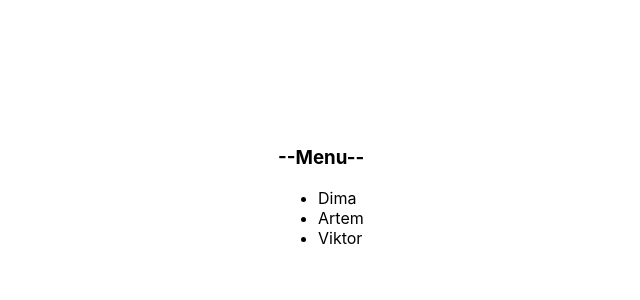
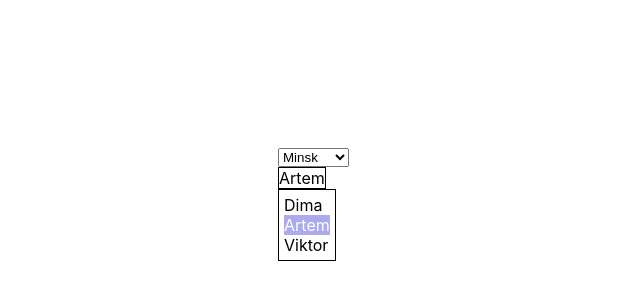
Before and after one commit to xyzimusic/react-ts, a React (Create React App) app: page / in a window 1280 px wide. Shown: the part 54-354 px from the top of the page, without its empty margins (62-702 px from the left). Built offline with nearby package versions, Linux system fonts and the light colour scheme.

Commit message:
react-15

```diff
--- a/src/App.tsx
+++ b/src/App.tsx
@@ -2,6 +2,7 @@ import React, {ChangeEvent, useRef, useState} from 'react';
 import './App.css';
 import {RatingValueType} from './components/Rating/Rating';
 import Accordion from './components/Accordion/Accordion';
+import Select from './components/Select/Select';
 
 
 function App() {
@@ -19,19 +20,35 @@ function App() {
     const onClick = (value: any) => {
         console.log(value)
     }
+
+    const [value,setValue] = useState('2')
     return (
         <div className="App">
-            <Accordion onClick={onClick}
-                       titleValue={'Menu'}
-                       collapsed={accordionCollapsed}
-                       onChange={callback}
-                       items={
-                           [
-                               {title: 'Dima', value: 1},
-                               {title: 'Artem', value: 2},
-                               {title: 'Viktor', value: 3}
-                           ]
-                       }></Accordion>
+            {/*<Accordion onClick={onClick}*/}
+            {/*           titleValue={'Menu'}*/}
+            {/*           collapsed={accordionCollapsed}*/}
+            {/*           onChange={callback}*/}
+            {/*           items={*/}
+            {/*               [*/}
+            {/*                   {title: 'Dima', value: 1},*/}
+            {/*                   {title: 'Artem', value: 2},*/}
+            {/*                   {title: 'Viktor', value: 3}*/}
+            {/*               ]*/}
+            {/*           }></Accordion>*/}
+
+            <Select
+                value={value}
+                items={
+                    [
+                        {title: 'Dima', value: '1'},
+                        {title: 'Artem', value: '2'},
+                        {title: 'Viktor', value: '3'}
+                    ]
+                }
+                onChange={(value:any) => {
+                    setValue(value)
+                }}
+            />
         </div>
     );
 }
--- /dev/null
+++ b/src/components/Select/Select.module.css
@@ -0,0 +1,22 @@
+.select span.main {
+    border: 1px solid black;
+    display: inline-block;
+    min-height: 20px;
+    min-width: 20px;
+}
+
+.items {
+    display: block;
+    position: absolute;
+    padding: 5px;
+    border: 1px solid black
+}
+
+.select .active {
+    display: block;
+}
+
+.item.selected {
+    background-color: #aaaaec;
+    color: white;
+}
--- /dev/null
+++ b/src/components/Select/Select.tsx
@@ -0,0 +1,99 @@
+import React, {useEffect, useState} from 'react';
+import {ItemType} from '../Accordion/Accordion';
+import styles from './Select.module.css'
+import {Simulate} from 'react-dom/test-utils';
+import select = Simulate.select;
+
+
+type SelectPropsType = {
+    value: any
+    onChange: (value: any) => void
+    items: ItemType[]
+}
+const Select = (props: SelectPropsType) => {
+    const [active, setActive] = useState(true)
+    const [hoveredElementValue, sethoveredElementValue] = useState(props.value)
+    const selectedItem = props.items.find(i => i.value === props.value)
+    const hoveredItem = props.items.find(i => i.value === hoveredElementValue)
+    const showItems = () => {
+        setActive(!active)
+        console.log('меняюсь')
+        console.log(active)
+    }
+
+    const clickItem = (tid: any) => {
+        props.onChange(tid)
+        showItems()
+    }
+
+
+    useEffect(() => {
+        sethoveredElementValue(props.value)
+    }, [props.value])
+    const onKeyUp = (e: React.KeyboardEvent<HTMLDivElement>) => {
+        if (e.key === 'ArrowDown' || e.key === 'ArrowUp') {
+            for (let i = 0; i < props.items.length; i++) {
+                if (props.items[i].value === hoveredElementValue) {
+                    const pretendentElement = e.key === 'ArrowDown'
+                        ? props.items[i + 1]
+                        : props.items[i - 1]
+                    if (pretendentElement) {
+                        props.onChange(pretendentElement.value)
+                        break;
+                    }
+                }
+
+                if (!selectedItem) {
+                    props.onChange(props.items[0].value)
+                    break;
+                }
+            }
+        }
+
+        if (e.key === 'Enter' || e.key === 'Escape') {
+            setActive(false)
+        }
+
+        console.log('fsdf')
+    }
+
+    return (
+        <>
+            <select>
+                <option value="1">Minsk</option>
+                <option value="2">Moscow</option>
+                <option value="3">Kiev</option>
+            </select>
+
+
+            <div className={styles.select} onKeyUp={onKeyUp} tabIndex={0}>
+                <div>
+                    <span className={styles.main} onClick={showItems}>{selectedItem && selectedItem.title}</span>
+
+                    {active &&
+                        <div className={styles.items}>
+                            {
+                                props.items.map(i =>
+                                    <div
+                                        onMouseEnter={() => {
+                                            sethoveredElementValue(i.value)
+                                        }}
+                                        className={styles.item + ' ' + (hoveredItem === i ? styles.selected : '')}
+                                        key={i.value}
+                                        onClick={() => {
+                                            clickItem(i.value)
+                                        }}
+                                    >
+                                        {i.title}
+                                    </div>)
+                            }
+                        </div>
+                    }
+                </div>
+
+            </div>
+        </>
+    );
+};
+
+export default Select;
```
